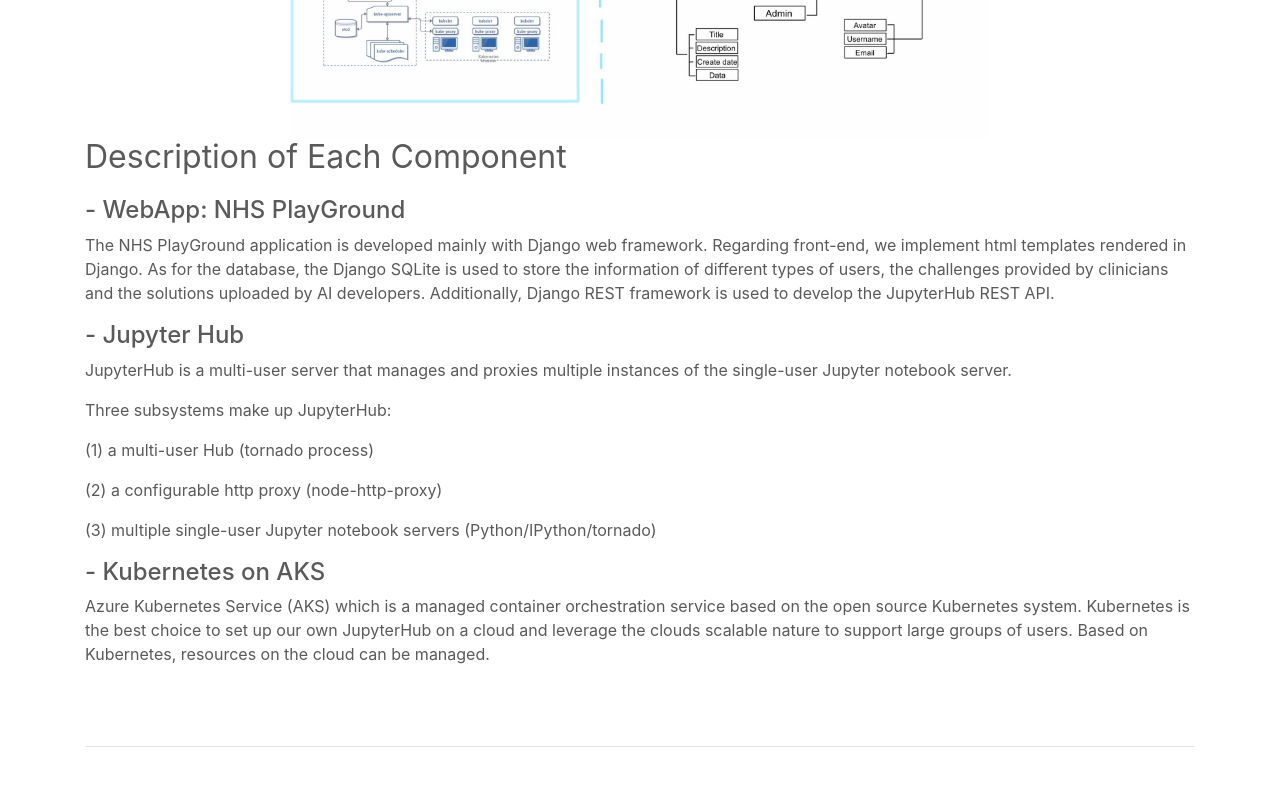
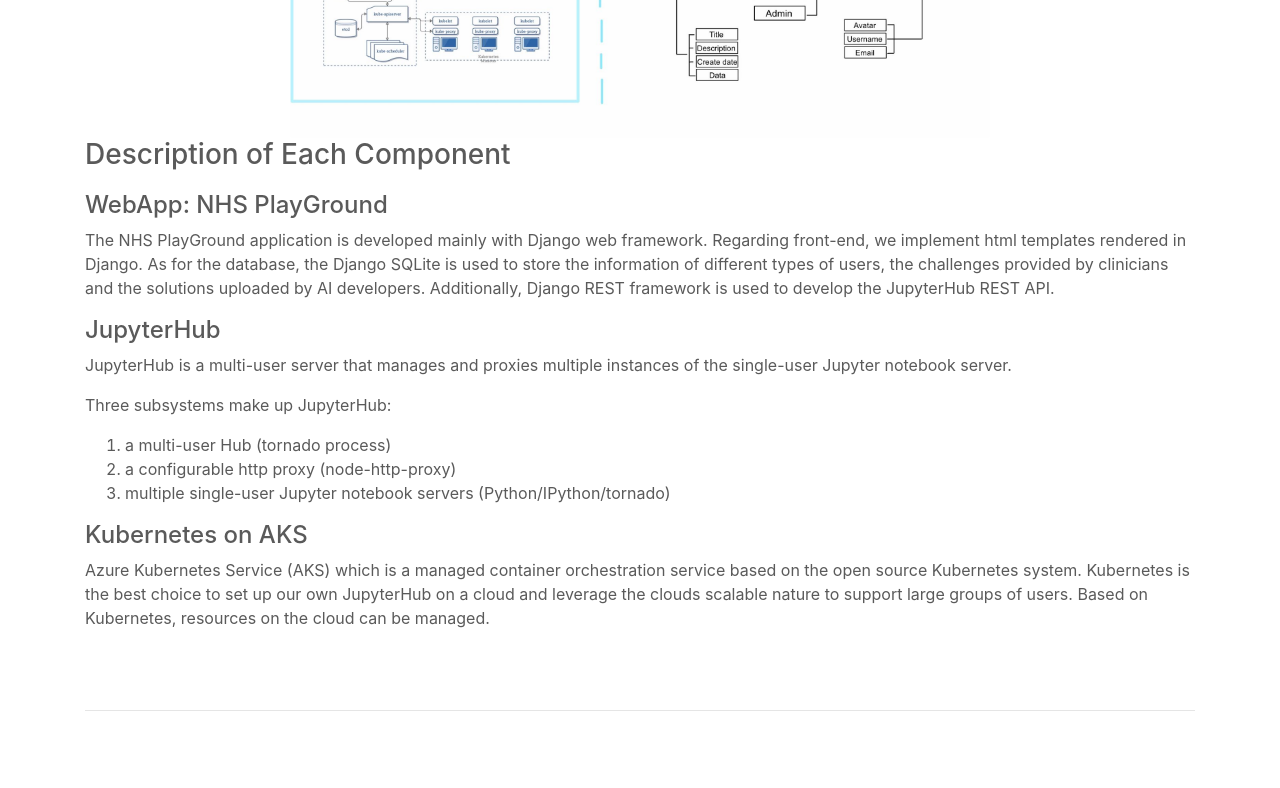
Before and after one commit to Hem1sphere/SysEngWebsite, a plain HTML site: page prototype.html in a window 1280 px wide. Shown: the part 560-1348 px from the top of the page. Drawn offline with nearby package versions, Linux system fonts and the light colour scheme.

Commit message:
more cleanups and formatting

```diff
--- a/prototype.html
+++ b/prototype.html
@@ -85,16 +85,21 @@
             <div>
                 <h2 style="padding-bottom:1.5rem" >System Architecture Diagram</h2>
                 <img  class="rounded mx-auto d-block" style="height:500px;width:700px;"  src="pic/prototype/sys_arch.jpg">
-                <h2 style="padding-bottom:0.7rem" >Description of Each Component</h2>
-                <h4>- WebApp: NHS PlayGround</h4>
+                <h3 style="padding-bottom:0.7rem" >Description of Each Component</h3>
+
+                <h4>WebApp: NHS PlayGround</h4>
                 <p>The NHS PlayGround application is developed mainly with Django web framework. Regarding front-end, we implement html templates rendered in Django. As for the database, the Django SQLite is used to store the information of different types of users, the challenges provided by clinicians and the solutions uploaded by AI developers. Additionally, Django REST framework is used to develop the JupyterHub REST API.</p>
-                <h4>- Jupyter Hub</h4>
+
+                <h4>JupyterHub</h4>
                 <p>JupyterHub is a multi-user server that manages and proxies multiple instances of the single-user Jupyter notebook server.</p>
                 <p>Three subsystems make up JupyterHub:</p>
-                <p>(1) a multi-user Hub (tornado process)</p>
-                <p>(2) a configurable http proxy (node-http-proxy)</p>
-                <p>(3) multiple single-user Jupyter notebook servers (Python/IPython/tornado)</p>
-                <h4>- Kubernetes on AKS</h4>
+                <ol>
+                    <li>a multi-user Hub (tornado process)</li>
+                    <li>a configurable http proxy (node-http-proxy)</li>
+                    <li>multiple single-user Jupyter notebook servers (Python/IPython/tornado)</li>
+                </ol>
+
+                <h4>Kubernetes on AKS</h4>
                 <p>Azure Kubernetes Service (AKS) which is a managed container orchestration service based on the open source Kubernetes system.
                 Kubernetes is the best choice to set up our own JupyterHub on a cloud and leverage the clouds scalable nature to support large groups of users.
                 Based on Kubernetes, resources on the cloud can be managed.</p>
@@ -113,7 +118,7 @@
             <hr class="featurette-divider">
 
             <div>
-                <h2>implementation of finished functionalities</h2>
+                <h2>Implementation of finished functionalities</h2>
                 <p>.........................</p>
             </div>
 
```
Also changed, not shown: research.html (+1 -1 lines).
